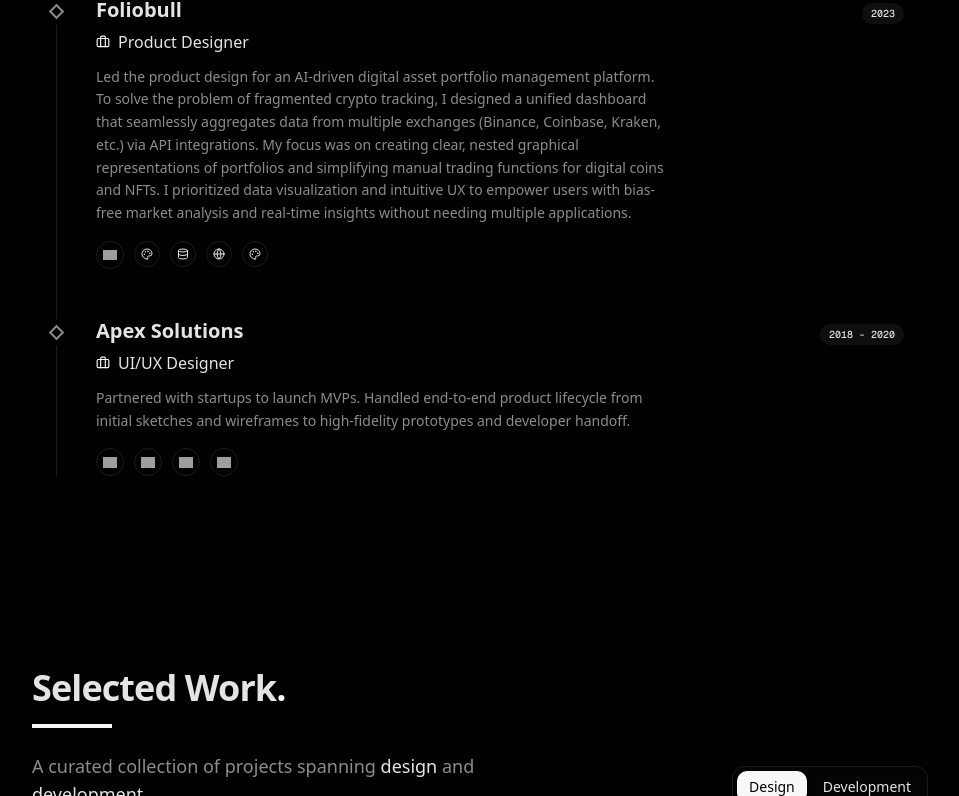
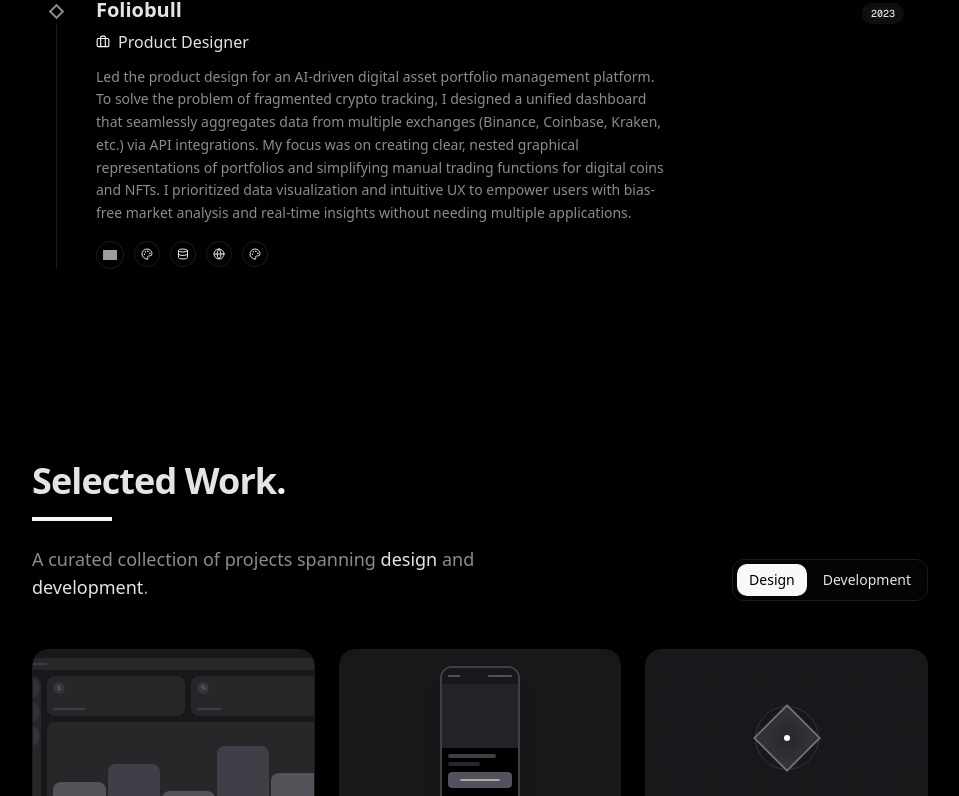
Before and after one commit to anynomousfriend/portfolio, a Next.js app: page / in a window 1280 px wide. Shown: the part 3090-3886 px from the top of the page, without its empty margins (160-1119 px from the left). Built offline with nearby package versions, Linux system fonts and the light colour scheme; grey boxes are pictures that could not be loaded.

Commit message:
feat: Remove outdated Apex Solutions experience

```diff
--- a/src/data/experience.ts
+++ b/src/data/experience.ts
@@ -35,12 +35,4 @@ export const experience: ExperienceData[] = [
       'Led the product design for an AI-driven digital asset portfolio management platform. To solve the problem of fragmented crypto tracking, I designed a unified dashboard that seamlessly aggregates data from multiple exchanges (Binance, Coinbase, Kraken, etc.) via API integrations. My focus was on creating clear, nested graphical representations of portfolios and simplifying manual trading functions for digital coins and NFTs. I prioritized data visualization and intuitive UX to empower users with bias-free market analysis and real-time insights without needing multiple applications.',
     technologies: ['Figma', 'UI/UX Design', 'Data Visualization', 'Web3', 'Dashboard Design'],
   },
-  {
-    company: 'Apex Solutions',
-    role: 'UI/UX Designer',
-    period: '2018 - 2020',
-    description:
-      'Partnered with startups to launch MVPs. Handled end-to-end product lifecycle from initial sketches and wireframes to high-fidelity prototypes and developer handoff.',
-    technologies: ['Sketch', 'HTML/SCSS', 'JavaScript', 'Adobe XD'],
-  },
 ];
```
